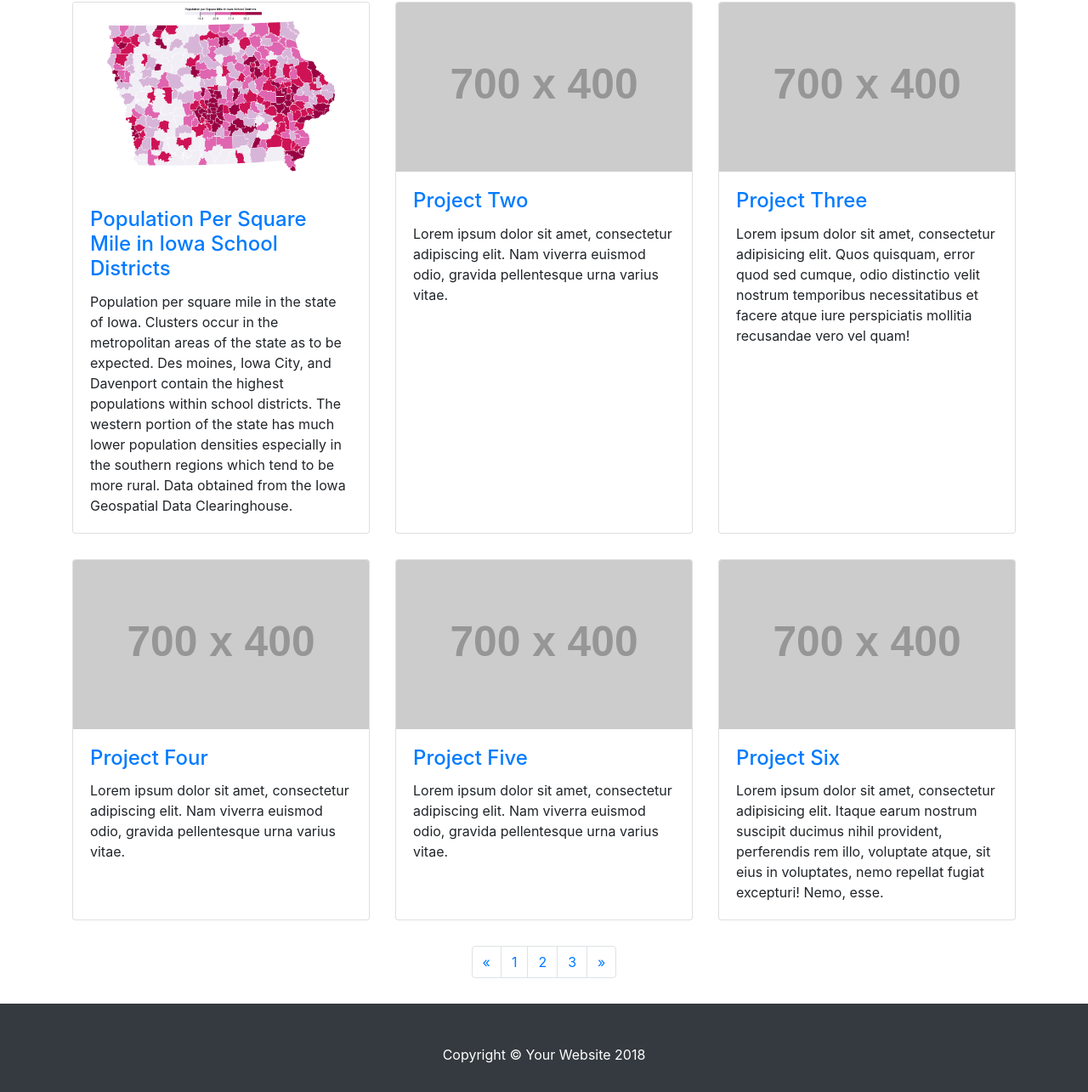
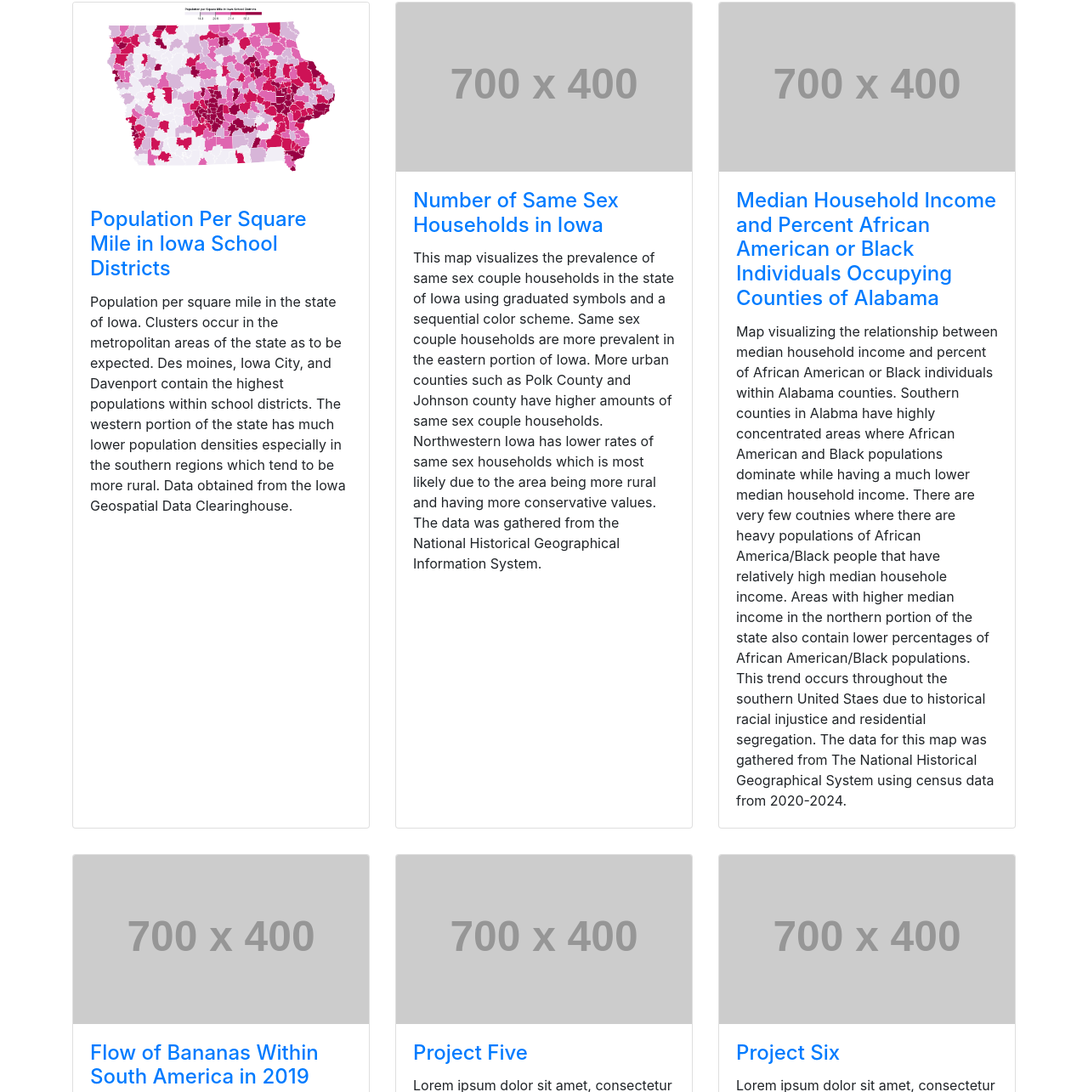
Before and after one commit to geog3540/akabbott, a website: page index.html in a window 1280 px wide. Shown: the part 150-1435 px from the top of the page at 85% size. Drawn offline with Linux system fonts and the light colour scheme; placeholder pictures from the web are drawn by us.

Commit message:
AssignmentUpdate.html

```diff
--- a/index.html
+++ b/index.html
@@ -73,9 +73,9 @@
             <a href="#"><img class="card-img-top" src="http://placehold.it/700x400" alt=""></a>
             <div class="card-body">
               <h4 class="card-title">
-                <a href="#">Project Two</a>
+                <a href="#">Number of Same Sex Households in Iowa</a>
               </h4>
-              <p class="card-text">Lorem ipsum dolor sit amet, consectetur adipiscing elit. Nam viverra euismod odio, gravida pellentesque urna varius vitae.</p>
+              <p class="card-text">This map visualizes the prevalence of same sex couple households in the state of Iowa using graduated symbols and a sequential color scheme. Same sex couple households are more prevalent in the eastern portion of Iowa. More urban counties such as Polk County and Johnson county have higher amounts of same sex couple households. Northwestern Iowa has lower rates of same sex households which is most likely due to the area being more rural and having more conservative values. The data was gathered from the National Historical Geographical Information System.</p>
             </div>
           </div>
         </div>
@@ -84,9 +84,9 @@
             <a href="#"><img class="card-img-top" src="http://placehold.it/700x400" alt=""></a>
             <div class="card-body">
               <h4 class="card-title">
-                <a href="#">Project Three</a>
+                <a href="#">Median Household Income and Percent African American or Black Individuals Occupying Counties of Alabama</a>
               </h4>
-              <p class="card-text">Lorem ipsum dolor sit amet, consectetur adipisicing elit. Quos quisquam, error quod sed cumque, odio distinctio velit nostrum temporibus necessitatibus et facere atque iure perspiciatis mollitia recusandae vero vel quam!</p>
+              <p class="card-text">Map visualizing the relationship between median household income and percent of African American or Black individuals within Alabama counties. Southern counties in Alabma have highly concentrated areas where African American and Black populations dominate while having a much lower median household income. There are very few coutnies where there are heavy populations of African America/Black people that have relatively high median househole income. Areas with higher median income in the northern portion of the state also contain lower percentages of African American/Black populations. This trend occurs throughout the southern United Staes due to historical racial injustice and residential segregation. The data for this map was gathered from The National Historical Geographical System using census data from 2020-2024.</p>
             </div>
           </div>
         </div>
@@ -95,9 +95,9 @@
             <a href="#"><img class="card-img-top" src="http://placehold.it/700x400" alt=""></a>
             <div class="card-body">
               <h4 class="card-title">
-                <a href="#">Project Four</a>
+                <a href="#">Flow of Bananas Within South America in 2019</a>
               </h4>
-              <p class="card-text">Lorem ipsum dolor sit amet, consectetur adipiscing elit. Nam viverra euismod odio, gravida pellentesque urna varius vitae.</p>
+              <p class="card-text">Flow map visualizing the flow of bananas in and out of South American countries in 2019. Ecuador appeared to have the most outward transport of bananas with a total outflow of 495,549 bananas. Argentina and Chile had the highest total amount of bananas due to their high amounts of imported bananas. Data was represented using flow lines for banana flows, graduated symbols for total flow, and a sequential color scheme for net flow of bananas.</p>
             </div>
           </div>
         </div>
```
